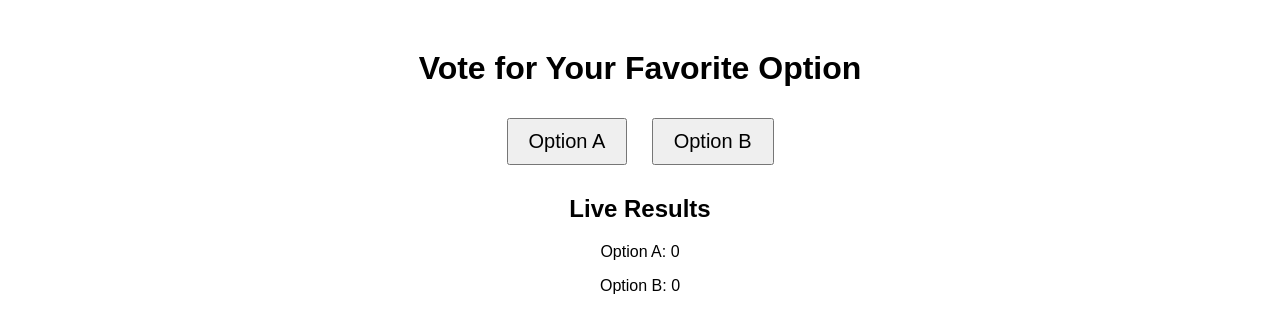
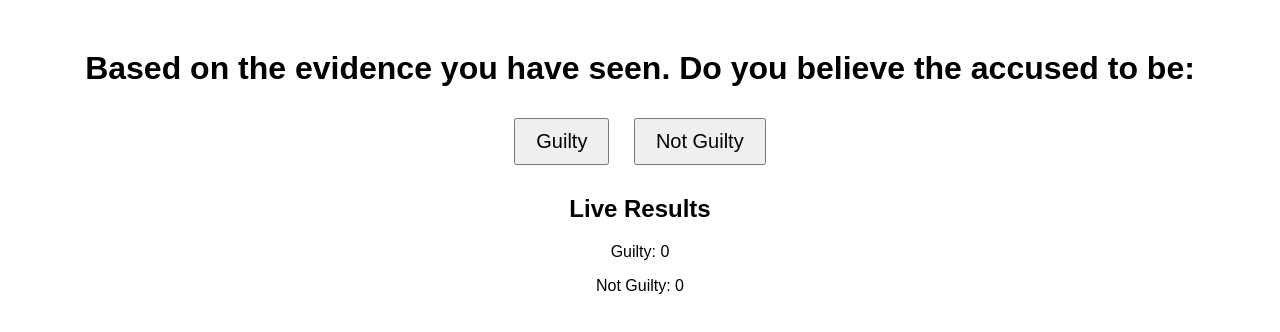
Before and after one commit to pmack001/voting-app, a plain HTML site: page index.html in a window 1280 px wide. Drawn offline with nearby package versions, Linux system fonts and the light colour scheme; no server answers.

Commit message:
Update index.html
changed text in line 9 and 15 and 16

```diff
--- a/index.html
+++ b/index.html
@@ -6,13 +6,14 @@
     <link rel="stylesheet" href="style.css">
 </head>
 <body>
-    <h1>Vote for Your Favorite Option</h1>
-    <button onclick="vote('optionA')">Option A</button>
-    <button onclick="vote('optionB')">Option B</button>
+    <h1>Based on the evidence you have seen.
+        Do you believe the accused to be:</h1>
+    <button onclick="vote('optionA')">Guilty</button>
+    <button onclick="vote('optionB')">Not Guilty</button>
 
     <h2>Live Results</h2>
-    <p>Option A: <span id="countA">0</span></p>
-    <p>Option B: <span id="countB">0</span></p>
+    <p>Guilty: <span id="countA">0</span></p>
+    <p>Not Guilty: <span id="countB">0</span></p>
 
     <script src="/socket.io/socket.io.js"></script>
     <script src="script.js"></script>
```
